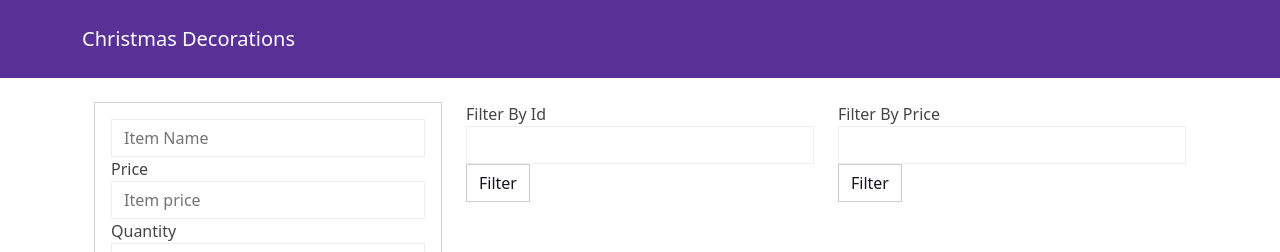
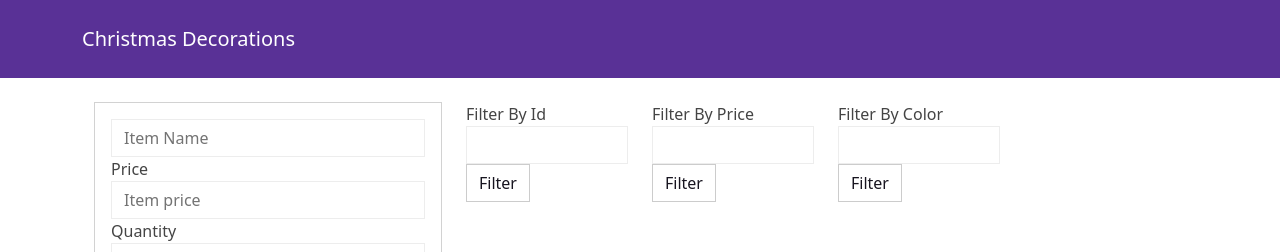
Before and after one commit to HugoBlancoo/FrontEnd, an Angular app: page / in a window 1280 px wide. Shown: the top 252 px of the page. Built offline with nearby package versions, Linux system fonts and the light colour scheme; no server answers.

Commit message:
Filtrar por Color

```diff
--- a/src/app/components/item/item.component.html
+++ b/src/app/components/item/item.component.html
@@ -101,7 +101,7 @@
         </div>
     </div>
     <!--Carta de busqueda-->
-    <div class="col-md-4">
+    <div class="col-md-2">
         <div class="card-body">
             <label for="filterById">Filter By Id</label>
             <input type="text" id="filterById" class="form-control" [(ngModel)]="filterById">
@@ -109,13 +109,22 @@
         </div>
     </div>
 
-    <div class="col-md-4">
+    <div class="col-md-2">
         <div class="card-body">
             <label for="filterByPrice">Filter By Price</label>
             <input type="text" id="filterByPrice" class="form-control" [(ngModel)]="filterByPrice">
             <button class="btn btn-secondary" (click)="getItemByPrice(filterByPrice)">Filter</button>
         </div>
     </div>
+
+    <div class="col-md-2">
+        <div class="card-body">
+            <label for="filterByColor">Filter By Color</label>
+            <input type="text" id="filterByColor" class="form-control" [(ngModel)]="filterByColor">
+            <button class="btn btn-secondary" (click)="getItemByColor(filterByColor)">Filter</button>
+        </div>
+    </div>
+
     <br>
     <div class="col-md-8">
         <table class="table table-striped">
--- a/src/app/components/item/item.component.ts
+++ b/src/app/components/item/item.component.ts
@@ -15,6 +15,7 @@ export class ItemComponent implements OnInit{
 
   filterById: string = '';
   filterByPrice: string = '';
+  filterByColor: string = '';
   filteredItems: Item[] = [];
 
   ngOnInit(): void {
@@ -70,6 +71,19 @@ export class ItemComponent implements OnInit{
     );
   }
 
+  getItemByColor(color: string){
+    this.itemService.getItemByColor(color).subscribe(
+      (res) => {
+        if (Array.isArray(res)) {
+          this.filteredItems = res;
+        } else {
+          this.filteredItems = [res];
+        }
+      }
+    )
+  }
+
+
   addItem(form: NgForm) {
     if (form.value._id) {
       this.itemService.updateItem(form.value).subscribe(
--- a/src/app/services/item.service.ts
+++ b/src/app/services/item.service.ts
@@ -36,6 +36,10 @@ export class ItemService {
     return this.http.get<Item[]>(`${this.URL_API}/price/${price}`);
   }
 
+  getItemByColor(color: string) {
+    return this.http.get<Item[]>(`${this.URL_API}/color/${color}`);
+  }
+
   createItem(item: Item){
     return this.http.post(this.URL_API, item);
   }
```
